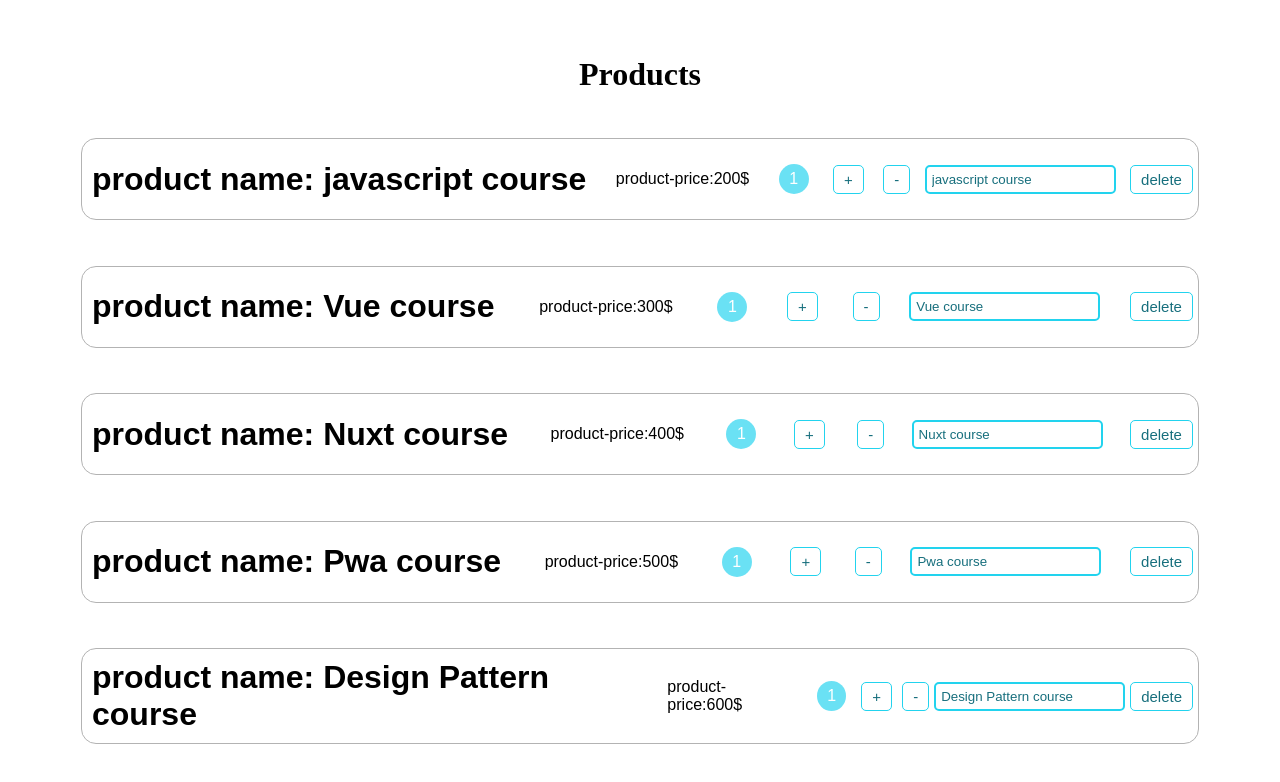
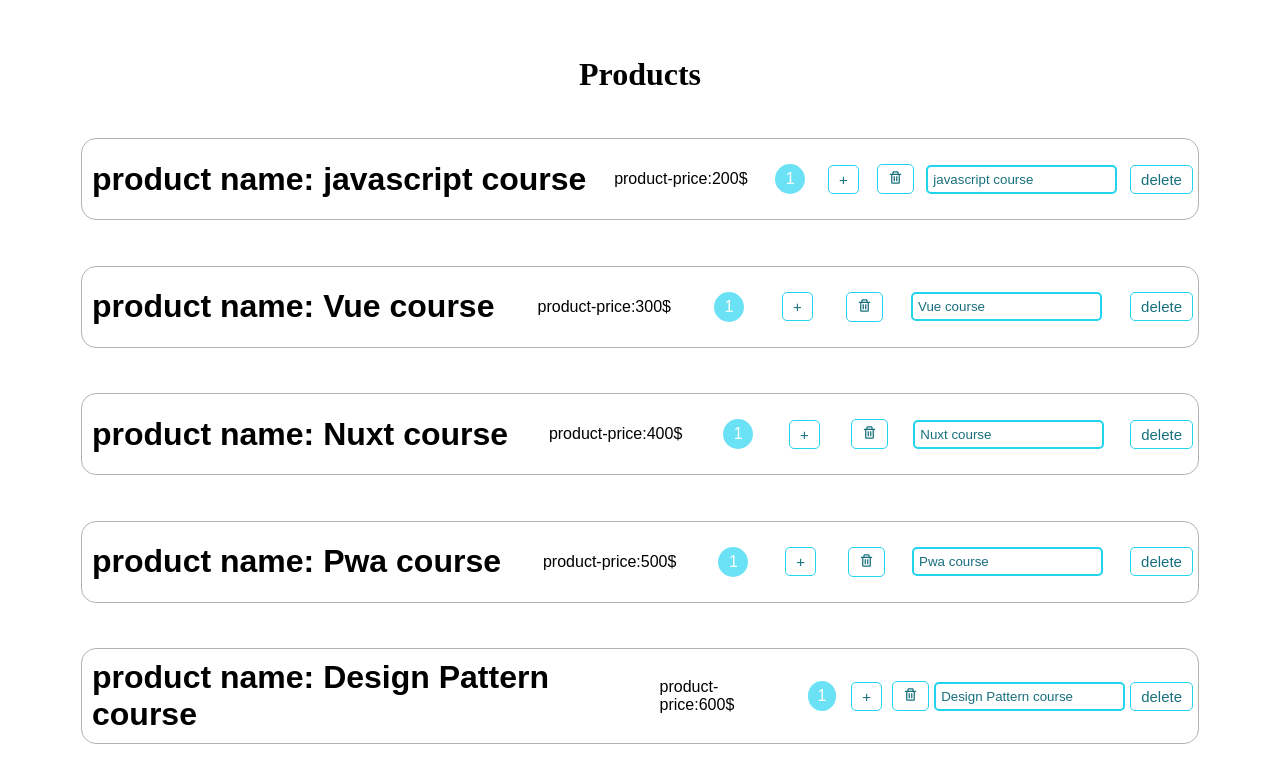
Before and after one commit to danyalbani240/learning-react, a React (Create React App) app: page / in a window 1280 px wide. Shown: the top 782 px of the page. Built offline with nearby package versions, Linux system fonts and the light colour scheme.

Commit message:
adding icon and dynamic style

```diff
--- a/package.json
+++ b/package.json
@@ -3,9 +3,9 @@
   "version": "0.1.0",
   "private": true,
   "dependencies": {
-
     "react": "^17.0.2",
     "react-dom": "^17.0.2",
+    "react-icons": "^4.3.1",
     "react-scripts": "5.0.0",
     "web-vitals": "^2.1.4"
   },
--- a/src/product-list/ProductList.js
+++ b/src/product-list/ProductList.js
@@ -88,10 +88,8 @@ class ProductList extends Component {
 		products[selectedProductIndex].title = event.target.value;
 		this.setState({ products });
 	};
-	render() {
-		return (
-			<Fragment>
-				{this.state.products.map((product) => {
+	renderProducts = () => {
+		return this.state.products.map((product) => {
 			return (
 				<Product
 					delete={(e) => this.handleDelete(product)}
@@ -104,11 +102,15 @@ class ProductList extends Component {
 					updateTitle={(event) => {
 						this.handleChange(event, product);
 					}}
-						>
-							this is a good {product.title}
-						</Product>
+				/>
 			);
-				})}
+		});
+	};
+	render() {
+		return (
+			<Fragment>
+				{!this.state.products.length && "Go shop"}
+				{this.renderProducts()}
 			</Fragment>
 		);
 	}
--- a/src/product/Product.js
+++ b/src/product/Product.js
@@ -1,5 +1,6 @@
 // import "./product.css";
 import styles from "./product.module.css";
+import { BiTrash } from "react-icons/bi";
 const Product = (props) => {
 	return (
 		<div className={styles.product}>
@@ -10,8 +11,13 @@ const Product = (props) => {
 			<button className={styles.button} onClick={props.increment}>
 				+
 			</button>
-			<button className={styles.button} onClick={props.decrement}>
-				-
+			<button
+				className={`${styles.button} ${
+					props.number === 1 ? styles.remove : null
+				}`}
+				onClick={props.decrement}
+			>
+				{props.number === 1 ? <BiTrash /> : "-"}
 			</button>
 			<input
 				type="text"
```
Also changed, not shown: 1 other file (tests, documents, lock files or other folders). Lines whose indentation alone changed are shown as unchanged.
